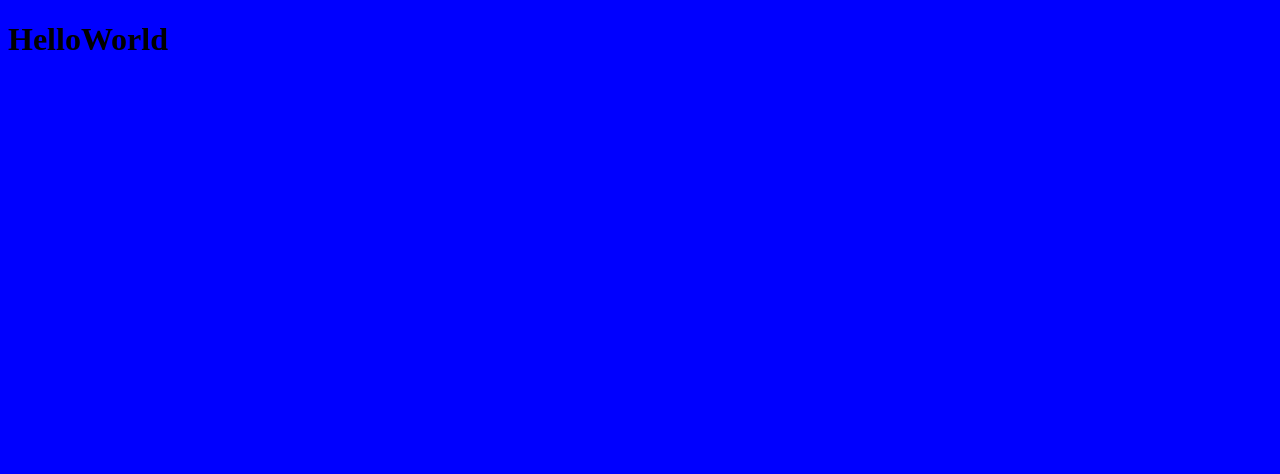
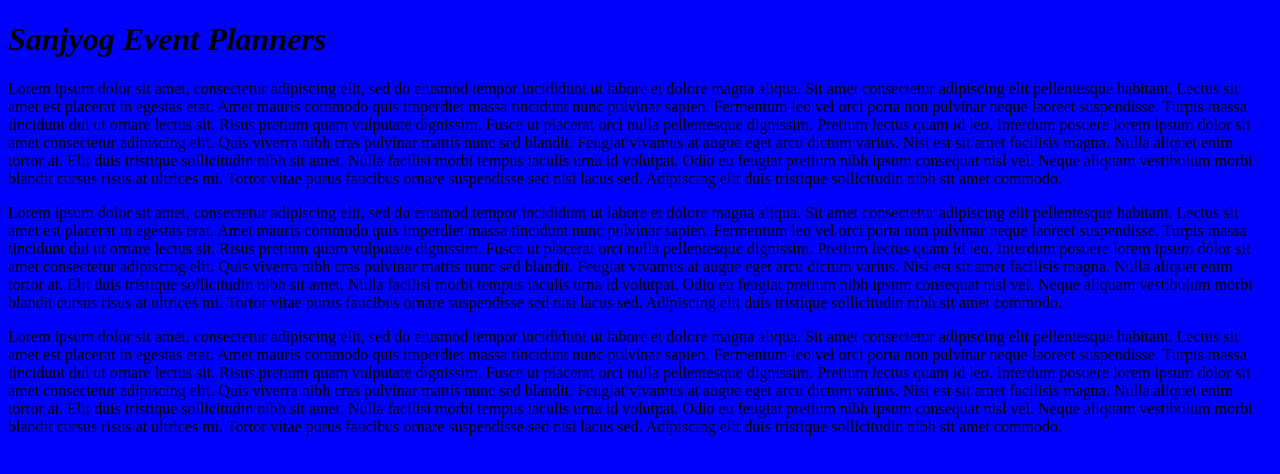
Before and after one commit to sarthas2/sanjyog-website, a website: page pages/main.html in a window 1280 px wide. Drawn offline with Linux system fonts and the light colour scheme.

Commit message:
Update main.html

```diff
--- a/pages/main.html
+++ b/pages/main.html
@@ -6,7 +6,25 @@
     <link rel="stylesheet" href="../styles/main.css">
   </head>
   <body>
+    <div id="title">
+      <h1 style="font-family: Apple Chancery; font-style: italic">Sanjyog Event Planners</h1>
+    </div>
+    <div class="page" id="intro">
+      <p>
+        Lorem ipsum dolor sit amet, consectetur adipiscing elit, sed do eiusmod tempor incididunt ut labore et dolore magna aliqua. Sit amet consectetur adipiscing elit pellentesque habitant. Lectus sit amet est placerat in egestas erat. Amet mauris commodo quis imperdiet massa tincidunt nunc pulvinar sapien. Fermentum leo vel orci porta non pulvinar neque laoreet suspendisse. Turpis massa tincidunt dui ut ornare lectus sit. Risus pretium quam vulputate dignissim. Fusce ut placerat orci nulla pellentesque dignissim. Pretium lectus quam id leo. Interdum posuere lorem ipsum dolor sit amet consectetur adipiscing elit. Quis viverra nibh cras pulvinar mattis nunc sed blandit. Feugiat vivamus at augue eget arcu dictum varius. Nisi est sit amet facilisis magna. Nulla aliquet enim tortor at. Elit duis tristique sollicitudin nibh sit amet. Nulla facilisi morbi tempus iaculis urna id volutpat. Odio eu feugiat pretium nibh ipsum consequat nisl vel. Neque aliquam vestibulum morbi blandit cursus risus at ultrices mi. Tortor vitae purus faucibus ornare suspendisse sed nisi lacus sed. Adipiscing elit duis tristique sollicitudin nibh sit amet commodo.
+      </p>
+    </div>
+    <div class="page" id="products">
+      <p>
+        Lorem ipsum dolor sit amet, consectetur adipiscing elit, sed do eiusmod tempor incididunt ut labore et dolore magna aliqua. Sit amet consectetur adipiscing elit pellentesque habitant. Lectus sit amet est placerat in egestas erat. Amet mauris commodo quis imperdiet massa tincidunt nunc pulvinar sapien. Fermentum leo vel orci porta non pulvinar neque laoreet suspendisse. Turpis massa tincidunt dui ut ornare lectus sit. Risus pretium quam vulputate dignissim. Fusce ut placerat orci nulla pellentesque dignissim. Pretium lectus quam id leo. Interdum posuere lorem ipsum dolor sit amet consectetur adipiscing elit. Quis viverra nibh cras pulvinar mattis nunc sed blandit. Feugiat vivamus at augue eget arcu dictum varius. Nisi est sit amet facilisis magna. Nulla aliquet enim tortor at. Elit duis tristique sollicitudin nibh sit amet. Nulla facilisi morbi tempus iaculis urna id volutpat. Odio eu feugiat pretium nibh ipsum consequat nisl vel. Neque aliquam vestibulum morbi blandit cursus risus at ultrices mi. Tortor vitae purus faucibus ornare suspendisse sed nisi lacus sed. Adipiscing elit duis tristique sollicitudin nibh sit amet commodo.
+      </p>
+    </div>
+    <div class="page" id="contact">
+      <p>
+        Lorem ipsum dolor sit amet, consectetur adipiscing elit, sed do eiusmod tempor incididunt ut labore et dolore magna aliqua. Sit amet consectetur adipiscing elit pellentesque habitant. Lectus sit amet est placerat in egestas erat. Amet mauris commodo quis imperdiet massa tincidunt nunc pulvinar sapien. Fermentum leo vel orci porta non pulvinar neque laoreet suspendisse. Turpis massa tincidunt dui ut ornare lectus sit. Risus pretium quam vulputate dignissim. Fusce ut placerat orci nulla pellentesque dignissim. Pretium lectus quam id leo. Interdum posuere lorem ipsum dolor sit amet consectetur adipiscing elit. Quis viverra nibh cras pulvinar mattis nunc sed blandit. Feugiat vivamus at augue eget arcu dictum varius. Nisi est sit amet facilisis magna. Nulla aliquet enim tortor at. Elit duis tristique sollicitudin nibh sit amet. Nulla facilisi morbi tempus iaculis urna id volutpat. Odio eu feugiat pretium nibh ipsum consequat nisl vel. Neque aliquam vestibulum morbi blandit cursus risus at ultrices mi. Tortor vitae purus faucibus ornare suspendisse sed nisi lacus sed. Adipiscing elit duis tristique sollicitudin nibh sit amet commodo.
+      </p>
+    </div>
+
     <script src="../src/index.js"></script>
-    <h1>HelloWorld</h1>
   </body>
 </html>
```
